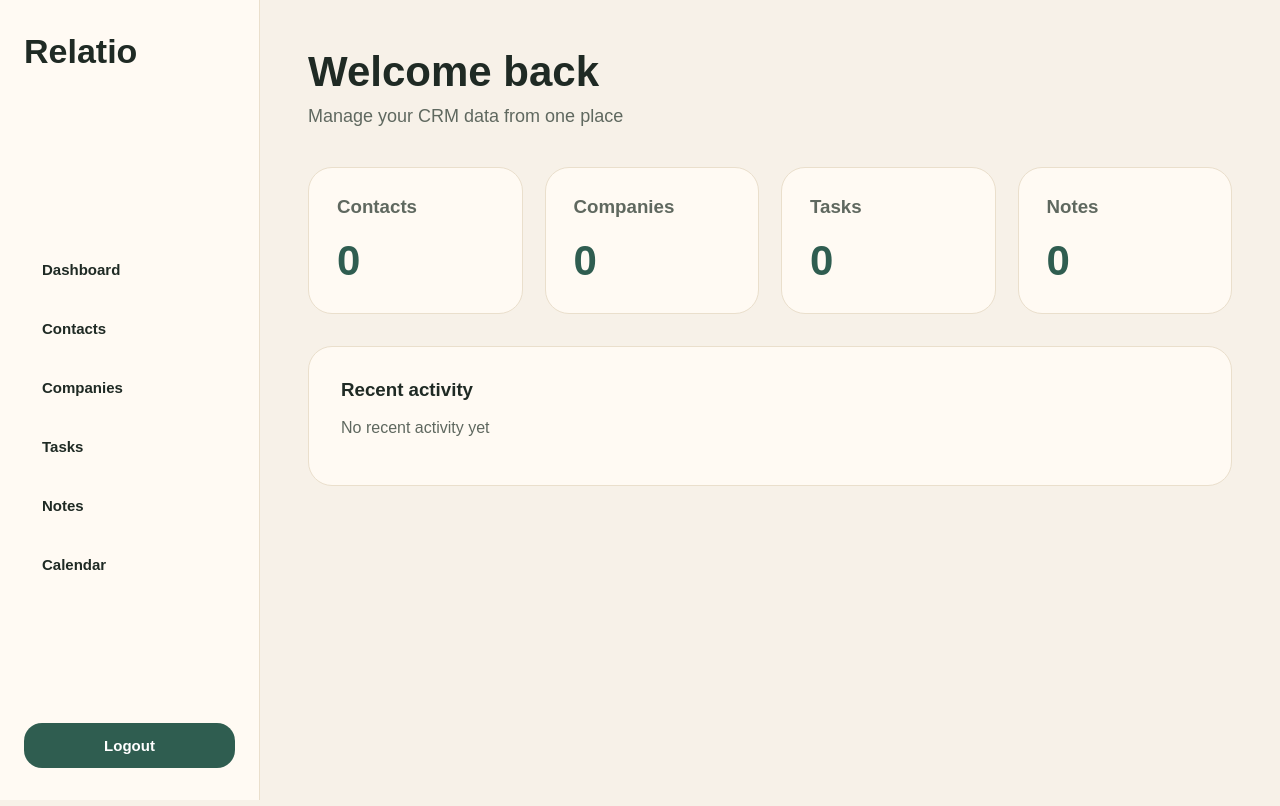
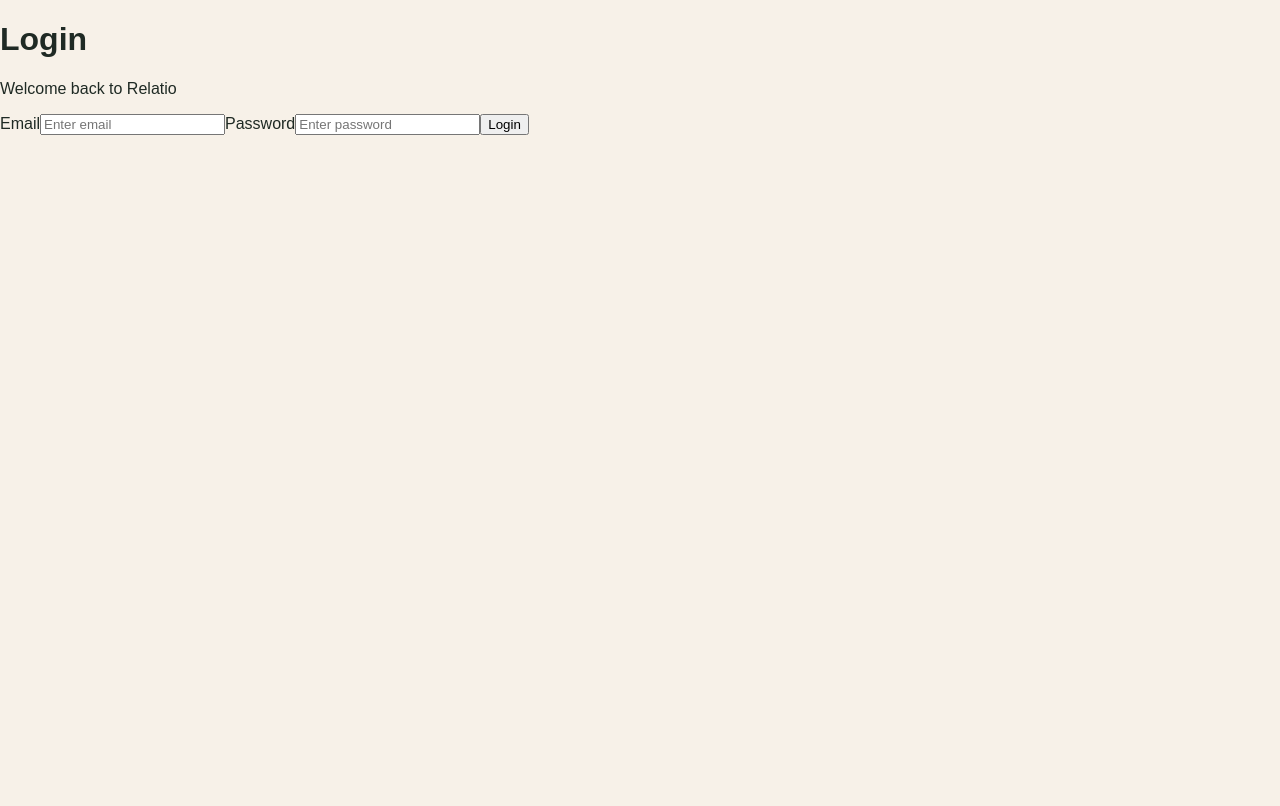
Before and after one commit to MarcusPersson97/Relatio, a React app in the folder Frontend/: page /login in a window 1280 px wide. Shown: the top 806 px of the page. Built offline with nearby package versions, Linux system fonts and the light colour scheme; the HTML template or start-up script is replaced by a standard one.

Commit message:
Feat: login.jsx added and wire upp buttons

```diff
--- a/Frontend/package.json
+++ b/Frontend/package.json
@@ -11,7 +11,8 @@
   },
   "dependencies": {
     "react": "^19.2.6",
-    "react-dom": "^19.2.6"
+    "react-dom": "^19.2.6",
+    "react-router-dom": "^7.15.0"
   },
   "devDependencies": {
     "@eslint/js": "^10.0.1",
--- a/Frontend/src/App.jsx
+++ b/Frontend/src/App.jsx
@@ -1,10 +1,21 @@
+import { BrowserRouter, Routes, Route } from "react-router-dom";
+
 import StartPage from "./pages/StartPage";
 import HomePage from "./pages/HomePage";
+import LoginPage from "./pages/LoginPage";
+
 import "./App.css";
 
 function App() {
-  return <HomePage />;
-//  return <StartPage />;
+  return (
+    <BrowserRouter>
+      <Routes>
+        <Route path="/" element={<StartPage />} />
+        <Route path="/login" element={<LoginPage />} />
+        <Route path="/home" element={<HomePage />} />
+      </Routes>
+    </BrowserRouter>
+  );
 }
 
 export default App;
--- a/Frontend/src/pages/HomePage.jsx
+++ b/Frontend/src/pages/HomePage.jsx
@@ -1,6 +1,10 @@
+import { useNavigate } from "react-router-dom";
 import "./HomePage.css";
 
 function HomePage() {
+
+    const navigate = useNavigate();
+
     return (
         <div className="home-page">
             <aside className="sidebar">
@@ -15,7 +19,7 @@ function HomePage() {
                     <button>Calendar</button>
                 </nav>
 
-                <button className="logout-button">Logout</button>
+                <button className="logout-button" onClick={() => navigate("/")}>Logout</button>
             </aside>
 
             <main className="dashboard">
--- /dev/null
+++ b/Frontend/src/pages/LoginPage.jsx
@@ -0,0 +1,52 @@
+import { useState } from "react";
+import { useNavigate } from "react-router-dom";
+
+
+function LoginPage() {
+  const navigate = useNavigate();
+
+  const [email, setEmail] = useState("");
+  const [password, setPassword] = useState("");
+
+  function handleLogin(event) {
+    event.preventDefault();
+
+    // Temporary fake login until backend is ready
+    if (email === "test@test.com" && password === "1234") {
+      navigate("/home");
+    } else {
+      alert("Wrong email or password");
+    }
+  }
+
+  return (
+    <main className="login-page">
+      <form className="login-card" onSubmit={handleLogin}>
+        <h1>Login</h1>
+        <p>Welcome back to Relatio</p>
+
+        <label>Email</label>
+        <input
+          type="email"
+          placeholder="Enter email"
+          value={email}
+          onChange={(event) => setEmail(event.target.value)}
+          required
+        />
+
+        <label>Password</label>
+        <input
+          type="password"
+          placeholder="Enter password"
+          value={password}
+          onChange={(event) => setPassword(event.target.value)}
+          required
+        />
+
+        <button type="submit">Login</button>
+      </form>
+    </main>
+  );
+}
+
+export default LoginPage;
--- a/Frontend/src/pages/StartPage.jsx
+++ b/Frontend/src/pages/StartPage.jsx
@@ -1,6 +1,10 @@
+import { useNavigate } from "react-router-dom";
 import "./StartPage.css";
 
 function StartPage() {
+
+  const navigate = useNavigate();
+
   return (
     <div className="start-page" id="home">
       <header className="navbar">
@@ -10,7 +14,7 @@ function StartPage() {
           <a href="#home">Home</a>
           <a href="#features">Features</a>
           <a href="#about">About</a>
-          <button className="nav-button">Login</button>
+          <button className="nav-button" onClick={() => navigate("/login")}>Login</button>
           <button className="signup-button">Sign up</button>
         </nav>
       </header>
@@ -23,7 +27,7 @@ function StartPage() {
         </p>
 
         <div className="hero-buttons">
-          <button className="primary-button">Get started</button>
+          <button className="primary-button" onClick={() => navigate("/login")}>Get started</button>
           <button className="secondary-button">Learn more</button>
         </div>
       </main>
```
Also changed, not shown: Frontend/src/services/authService.js (added, +19 -0 lines), Frontend/src/components/Login.jsx (deleted), 1 other file (tests, documents, lock files or other folders).
